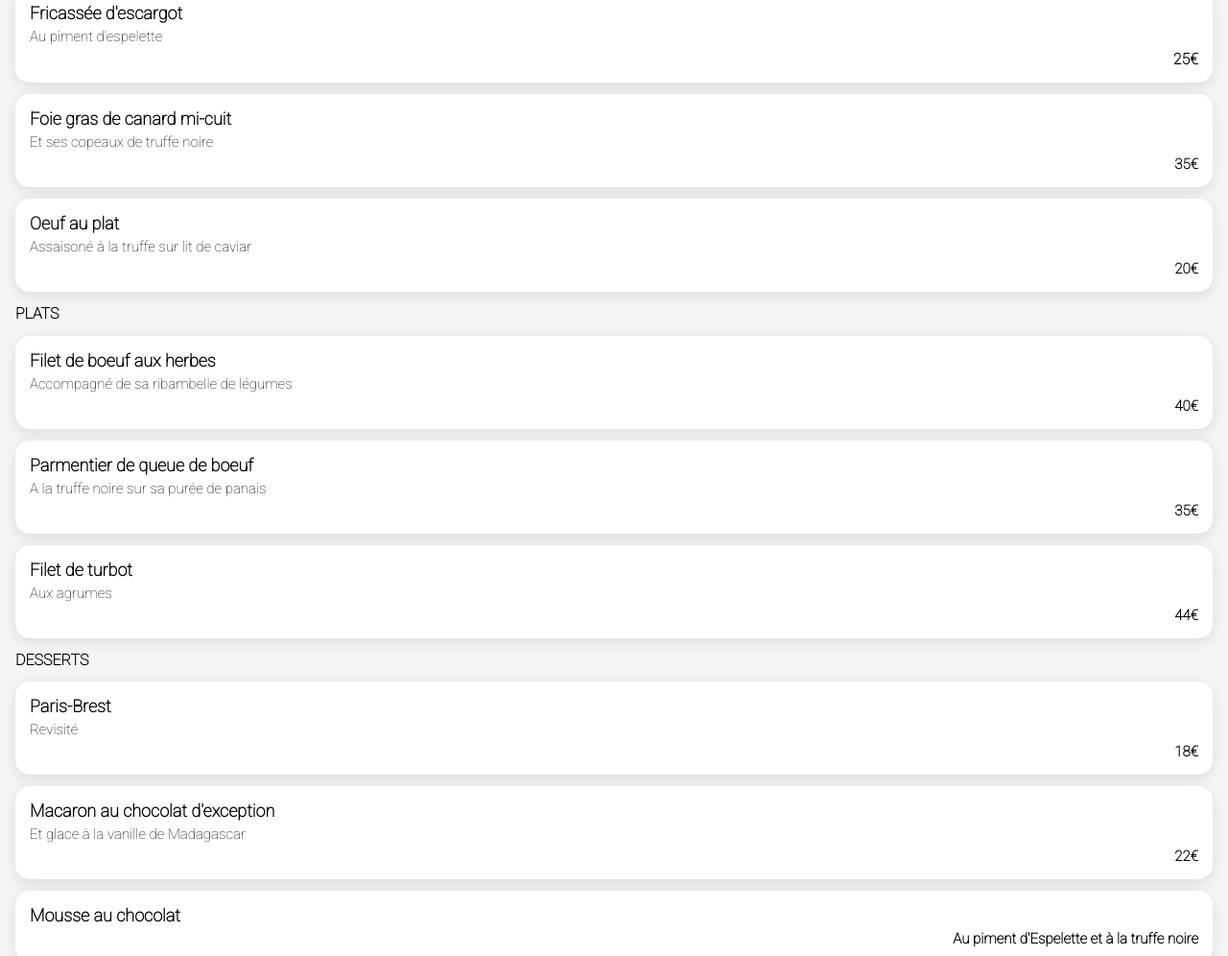
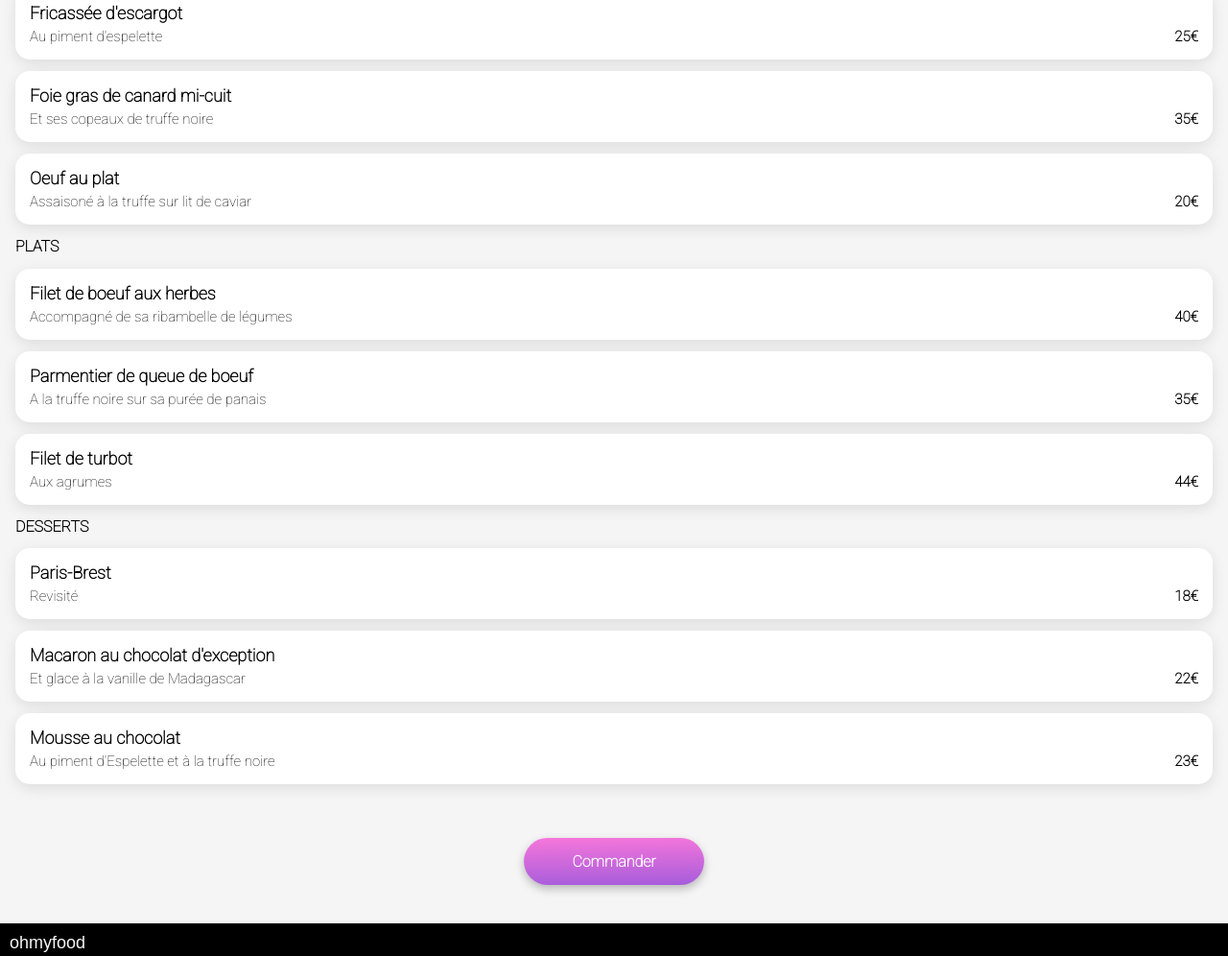
Before and after one commit to Soniadevpro/Projet4-Omyfood, a website: page restaurants/menu_la_palette_du_gout.html in a window 1280 px wide. Shown: the part 1119-2115 px from the top of the page at 96% size. Drawn offline with Linux system fonts and the light colour scheme; a web font is replaced by a local one.

Commit message:
palette du gout modif

```diff
--- a/SASS/layout_menu/_plats.scss
+++ b/SASS/layout_menu/_plats.scss
@@ -22,5 +22,8 @@
 .money {
   font-weight: 700;
   display: flex;
-  justify-content: flex-end;
+  justify-content: space-between;
 }
+.money .bold {
+  font-weight: 700;
+}
--- a/restaurants/menu_la_palette_du_gout.html
+++ b/restaurants/menu_la_palette_du_gout.html
@@ -23,7 +23,10 @@
   <body>
     <header>
       <nav class="navlogo">
-        <i class="fa-sharp fa-solid fa-arrow-left fa-lg" style="color: #353535;"></i>
+        <i
+          class="fa-sharp fa-solid fa-arrow-left fa-lg"
+          style="color: #353535"
+        ></i>
         <img src="/images/logo/ohmyfood.png" />
       </nav>
     </header>
@@ -36,18 +39,25 @@
           <div class="__menuentrplatdess2">
             <article class="card">
               <h3>Fricassée d'escargot</h3>
+              <div class="money">
                 <p>Au piment d'espelette</p>
-              <div class="money">25€</div>
+                <p class="bold">25€</p>
+              </div>
             </article>
             <article class="card">
               <h3>Foie gras de canard mi-cuit</h3>
+              <div class="money">
                 <p>Et ses copeaux de truffe noire</p>
-              <p class="money">35€</p></article>
+                <p class="bold">35€</p>
+              </div>
             </article>
+
             <article class="card">
               <h3>Oeuf au plat</h3>
+              <div class="money">
                 <p>Assaisoné à la truffe sur lit de caviar</p>
-              <p class="money">20€</p></article>
+                <p class="bold">20€</p>
+              </div>
             </article>
           </div>
         </div>
@@ -56,16 +66,27 @@
           <div class="__menuentrplatdess2">
             <article class="card">
               <h3>Filet de boeuf aux herbes</h3>
+              <div class="money">
                 <p>Accompagné de sa ribambelle de légumes</p>
-            <p class="money">40€</p></article>
+                <p class="bold">40€</p>
+              </div>
+            </article>
+
             <article class="card">
               <h3>Parmentier de queue de boeuf</h3>
+              <div class="money">
                 <p>A la truffe noire sur sa purée de panais</p>
-            <p class="money">35€</p></article>
+                <p class="bold">35€</p>
+              </div>
+            </article>
+
             <article class="card">
               <h3>Filet de turbot</h3>
+              <div class="money">
                 <p>Aux agrumes</p>
-            <p class="money">44€</p></article>
+                <p class="bold">44€</p>
+              </div>
+            </article>
           </div>
         </div>
         <div class="__menuentrplatdess">
@@ -73,15 +94,24 @@
           <div class="__menuentrplatdess2">
             <article class="card">
               <h3>Paris-Brest</h3>
+              <div class="money">
                 <p>Revisité</p>
-            <p class="money">18€</p></article>
+                <p class="bold">18€</p>
+              </div>
+            </article>
             <article class="card">
               <h3>Macaron au chocolat d'exception</h3>
+              <div class="money">
                 <p>Et glace à la vanille de Madagascar</p>
-            <p class="money">22€</p></article>
+                <p class="bold">22€</p>
+              </div>
+            </article>
             <article class="card">
               <h3>Mousse au chocolat</h3>
-            <p class="money">Au piment d'Espelette et à la truffe noire</p>
+              <div class="money">
+                <p>Au piment d'Espelette et à la truffe noire</p>
+                <p class="bold">23€</p>
+              </div>
             </article>
           </div>
         </div>
```
Also changed, not shown: CSS/menu.css, 1 other file. Lines whose indentation alone changed are shown as unchanged.
